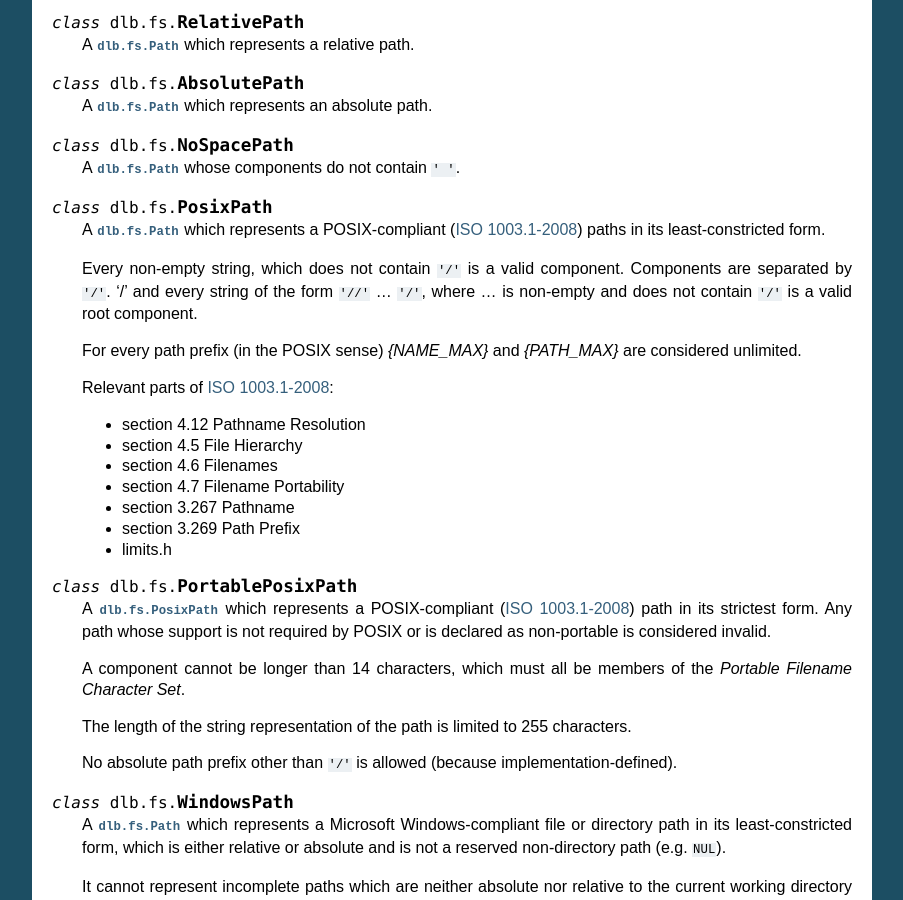
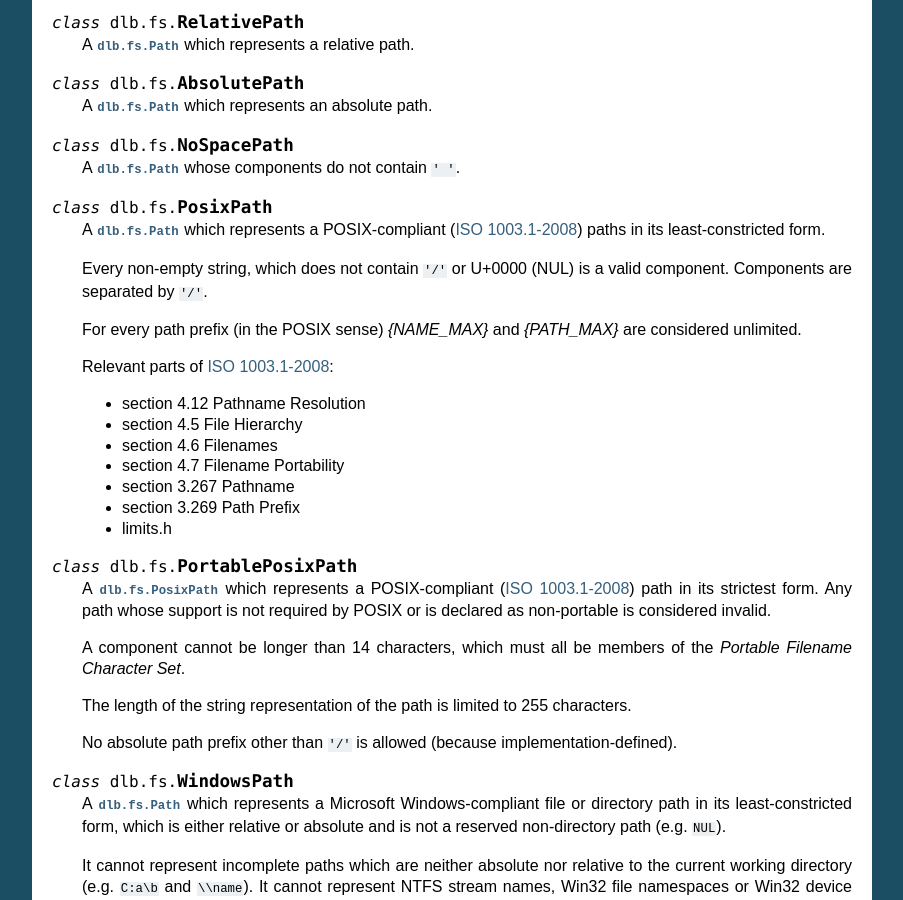
Before and after one commit to dlu-ch/dlb, a Sphinx documentation site: the page built from doc/fs_path.rst, in a window 1280 px wide and 900 px high, scrolled down 5935 px. Shown: the whole window, without its empty margins (198-1101 px from the left). Built offline with Sphinx 7.4.7, drawn with Linux system fonts in a browser that asks for light colours; some of the changed text lies outside the part shown.

Commit message:
Improve documentation

```diff
--- a/doc/fs_path.rst
+++ b/doc/fs_path.rst
@@ -331,10 +331,8 @@ A subclass of :class:`dlb.fs.Path` should implement only :meth:`check_restrictio
 
    A :class:`dlb.fs.Path` which represents a POSIX-compliant (`ISO 1003.1-2008`_) paths in its least-constricted form.
 
-   Every non-empty string, which does not contain ``'/'`` is a valid component.
+   Every non-empty string, which does not contain ``'/'`` or U+0000 (NUL) is a valid component.
    Components are separated by ``'/'``.
-   '/' and every string of the form ``'//'`` ... ``'/'``, where ... is non-empty and does not contain ``'/'``
-   is a valid root component.
 
    For every path prefix (in the POSIX sense) *{NAME_MAX}* and *{PATH_MAX}* are considered unlimited.
 
```
Also changed, not shown: other parts of doc/fs_path.rst (+1 -1 lines).
